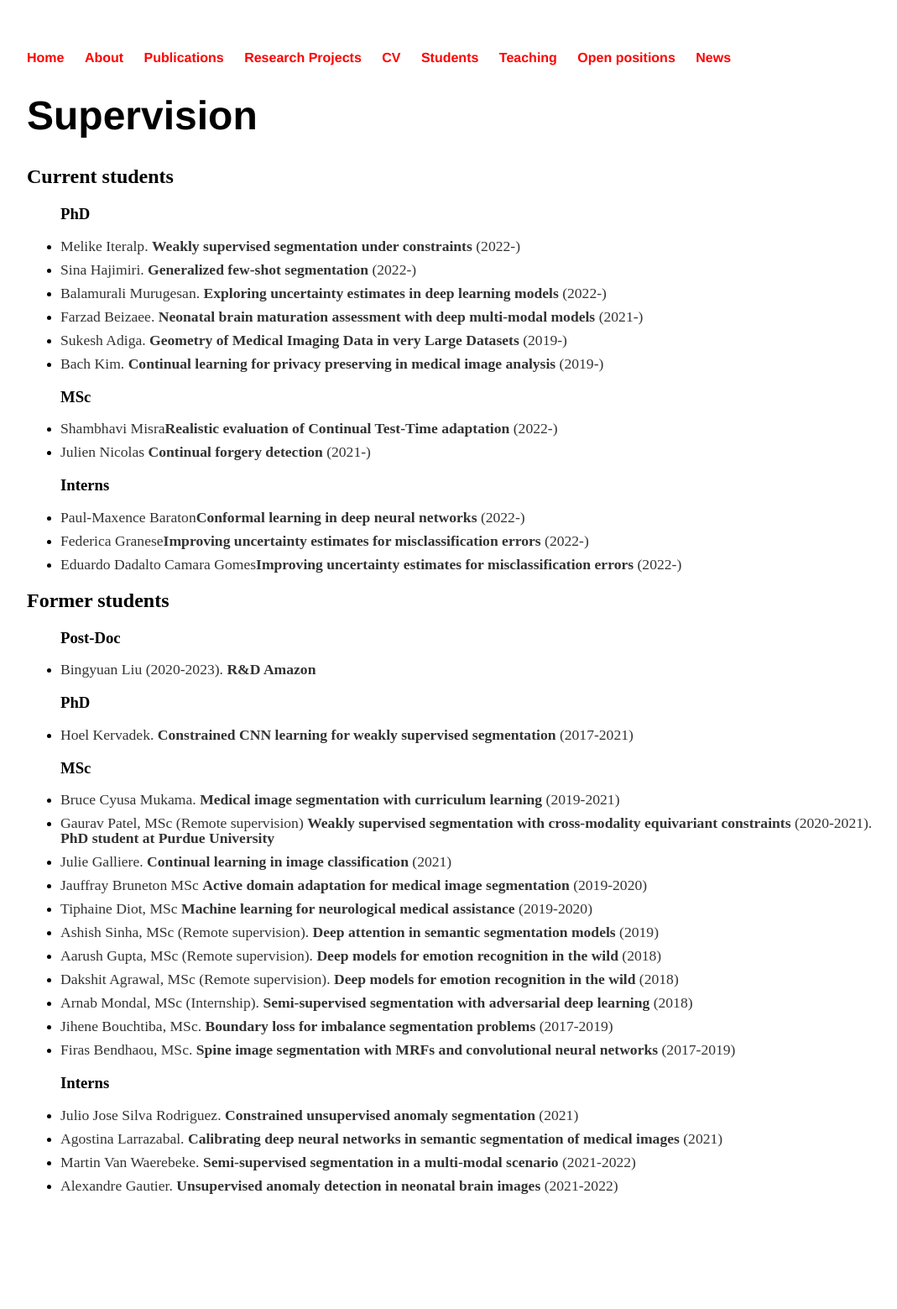
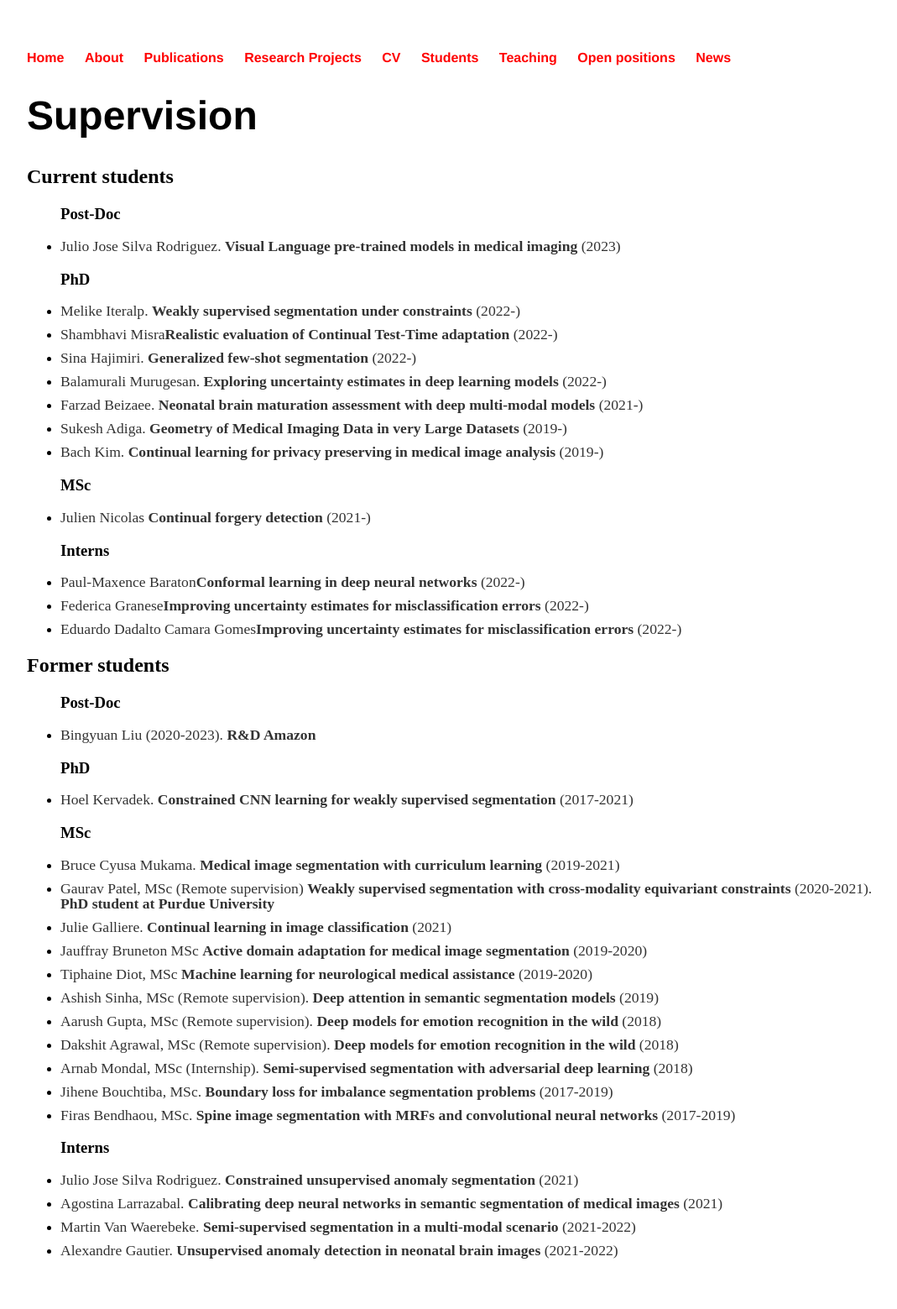
Before and after one commit to josedolz/josedolz.github.io, a Jekyll site: the page built from students/index.html, in a window 1280 px wide. Shown: the whole page at 84% size, without its empty margins (96-1165 px from the left). Built offline with Jekyll 4.4.1, drawn with Linux system fonts in a browser that asks for light colours; before the commit the page ends 1482 px from its top, so only the background shows below that.

Commit message:
Update index.html

```diff
--- a/students/index.html
+++ b/students/index.html
@@ -6,15 +6,17 @@ title: students
 	<h1>Supervision</h1>
 	<h2>Current students</h2>
 	<ul>
+		<h3>Post-Doc</h3>
+		<li><p1>Julio Jose Silva Rodriguez. <strong>Visual Language pre-trained models in medical imaging</strong> (2023)</p1></li>
 		<h3>PhD</h3>
 		<li><p1>Melike Iteralp. <strong>Weakly supervised segmentation under constraints</strong> (2022-)</p1></li>
+		<li><p1>Shambhavi Misra<strong>Realistic evaluation of Continual Test-Time adaptation </strong>(2022-)</p1></li>
 		<li><p1>Sina Hajimiri. <strong>Generalized few-shot segmentation</strong> (2022-)</p1></li>
 		<li><p1>Balamurali Murugesan. <strong>Exploring uncertainty estimates in deep learning models</strong> (2022-)</p1></li>
 		<li><p1>Farzad Beizaee. <strong>Neonatal brain maturation assessment with deep multi-modal models</strong> (2021-)</p1></li>
 		<li><p1>Sukesh Adiga. <strong>Geometry of Medical Imaging Data in very Large Datasets </strong> (2019-)</p1></li>
 		<li><p1>Bach Kim. <strong>Continual learning for privacy preserving in medical image analysis </strong>(2019-)</p1></li>
 		<h3>MSc</h3>
-		<li><p1>Shambhavi Misra<strong>Realistic evaluation of Continual Test-Time adaptation </strong>(2022-)</p1></li>
 		<li><p1>Julien Nicolas <strong>Continual forgery detection </strong>(2021-)</p1></li>
 		<h3>Interns</h3>
 		<li><p1>Paul-Maxence Baraton<strong>Conformal learning in deep neural networks </strong>(2022-)</p1></li>
```
